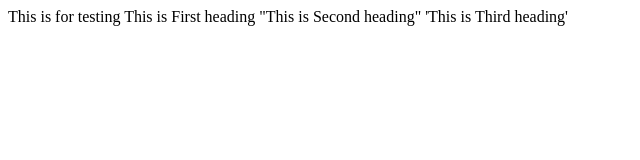
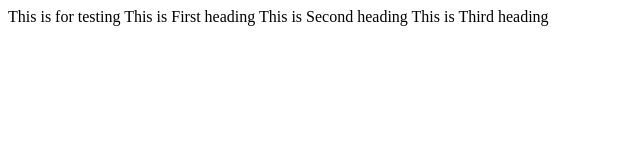
Before and after one commit to sujatha-m/Travis-Lindt, a website: page index.html in a window 1280 px wide. Shown: the full height of the page, 0-640 px from the left. Drawn offline with Linux system fonts and the light colour scheme.

Commit message:
Second commit

```diff
--- a/index.html
+++ b/index.html
@@ -7,8 +7,8 @@
 </head>
 <body>
     This is for testing
-       This is First heading
-           "This is Second heading"
-              'This is Third heading'
+    This is First heading
+    This is Second heading
+    This is Third heading
 </body>
 </html>
```
Also changed, not shown: package.json (added, +32 -0 lines), .eslintrc.json (added), 2 other files.
